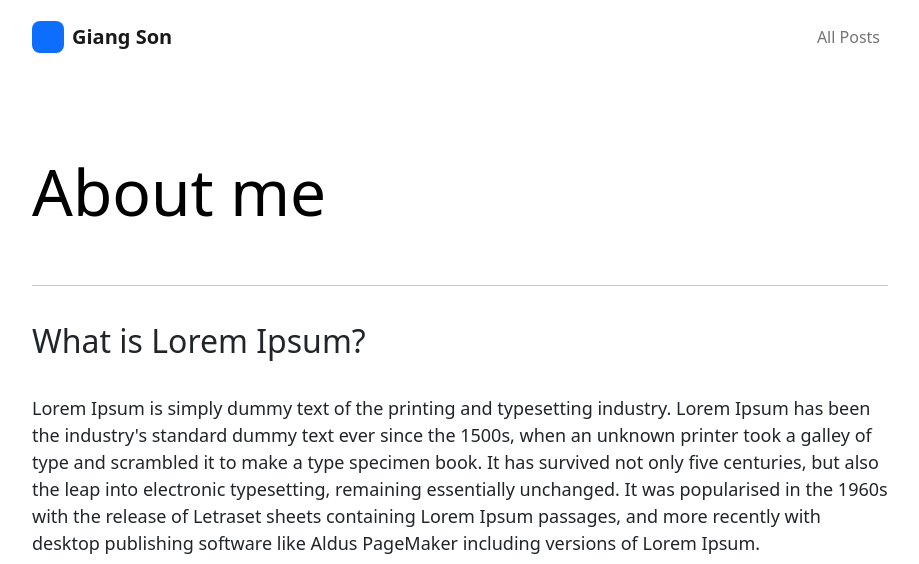
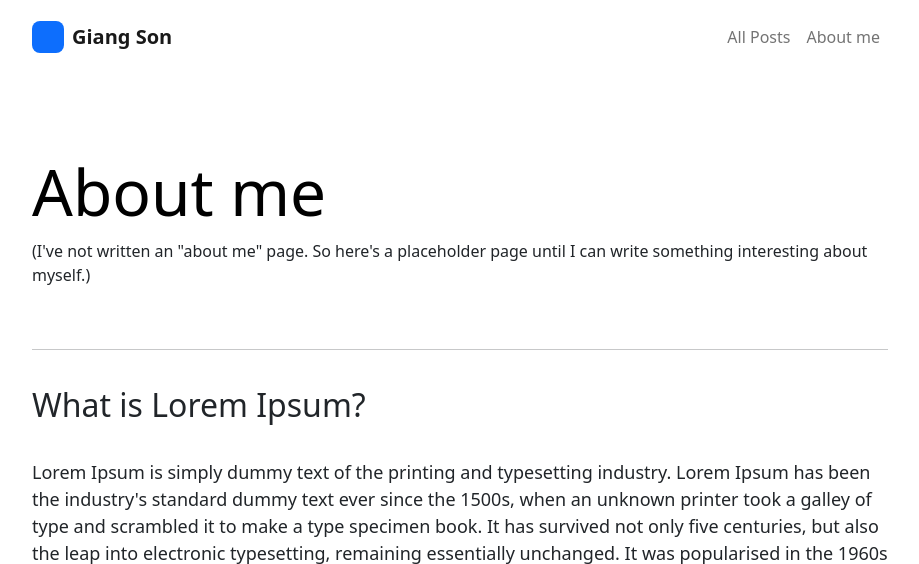
Before and after one commit to giangson19/blog_website, a Django app: page /about/ in a window 1280 px wide. Shown: the top 564 px of the page, without its empty margins (180-1099 px from the left). Run offline with Django 4.2, Linux system fonts and the light colour scheme; parts of the project's set-up code (start-up, migrations or seed data) failed here and were passed over; some libraries are stand-ins or nearby versions.

Commit message:
Re-add about to navbar

```diff
--- a/blog/templates/blog/about.html
+++ b/blog/templates/blog/about.html
@@ -9,6 +9,7 @@
         <div class="row" id="heading-group">
             <div class="col" style="padding-top: 50px;margin-bottom: 30px;">
                 <h1 class="display-3"><strong><span style="color: rgb(0, 0, 0);">About me</span></strong><br></h1>
+                <p> (I've not written an "about me" page. So here's a placeholder page until I can write something interesting about myself.) </p>
             </div>
         </div>
         <hr>
--- a/blog/templates/blog/nav/navbar.html
+++ b/blog/templates/blog/nav/navbar.html
@@ -10,7 +10,7 @@
         <div class="collapse navbar-collapse" id="navcol-2">
             <ul class="navbar-nav ms-auto">
                 <li class="nav-item"><a class="nav-link" href="{% url 'all_posts' %}">All Posts</a></li>
-                {% comment %} <li class="nav-item"><a class="nav-link" href="{% url 'about' %}">About me</a></li> {% endcomment %}
+                <li class="nav-item"><a class="nav-link" href="{% url 'about' %}">About me</a></li>
                 <li class="nav-item"></li>
             </ul>
         </div>
```
